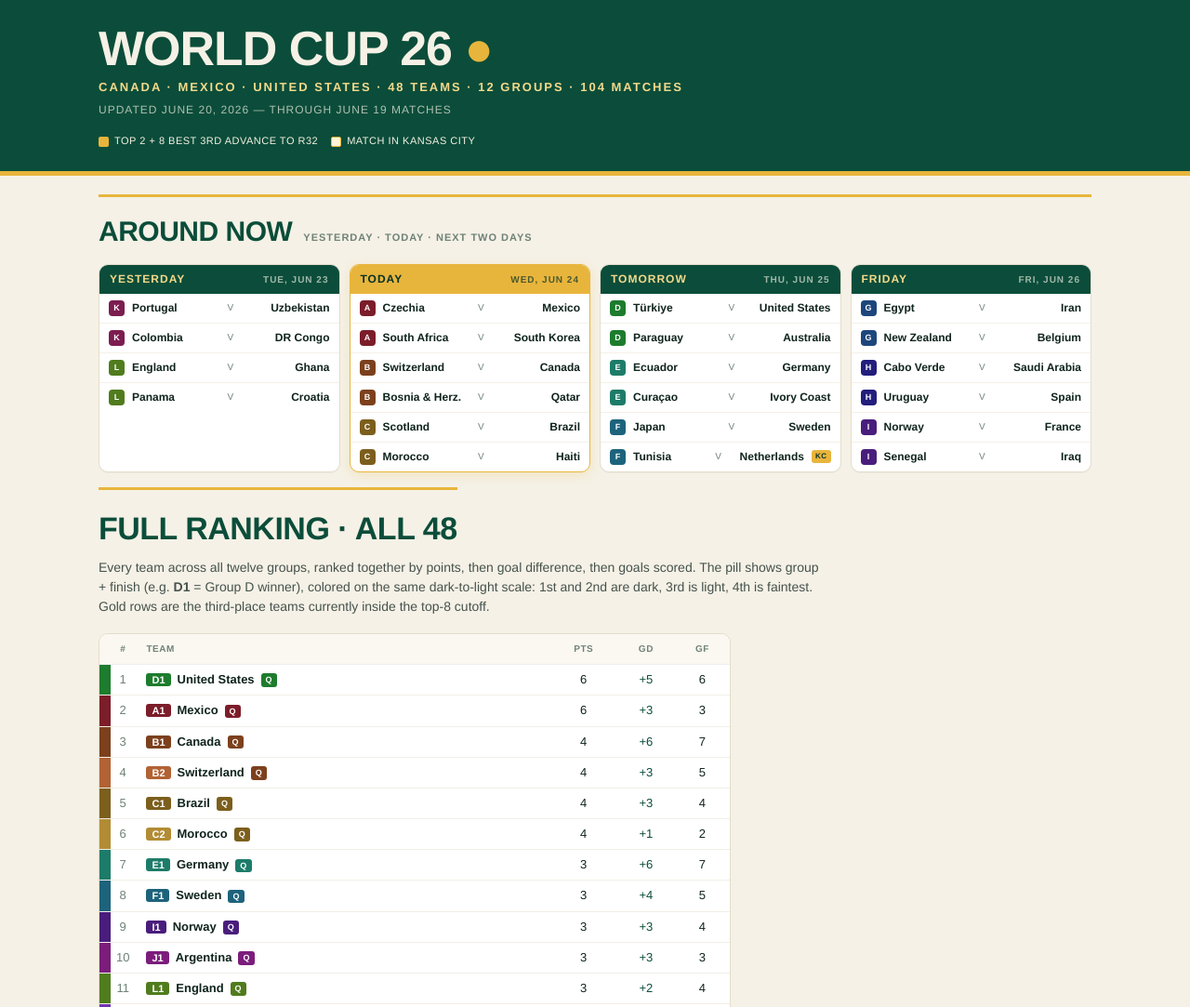
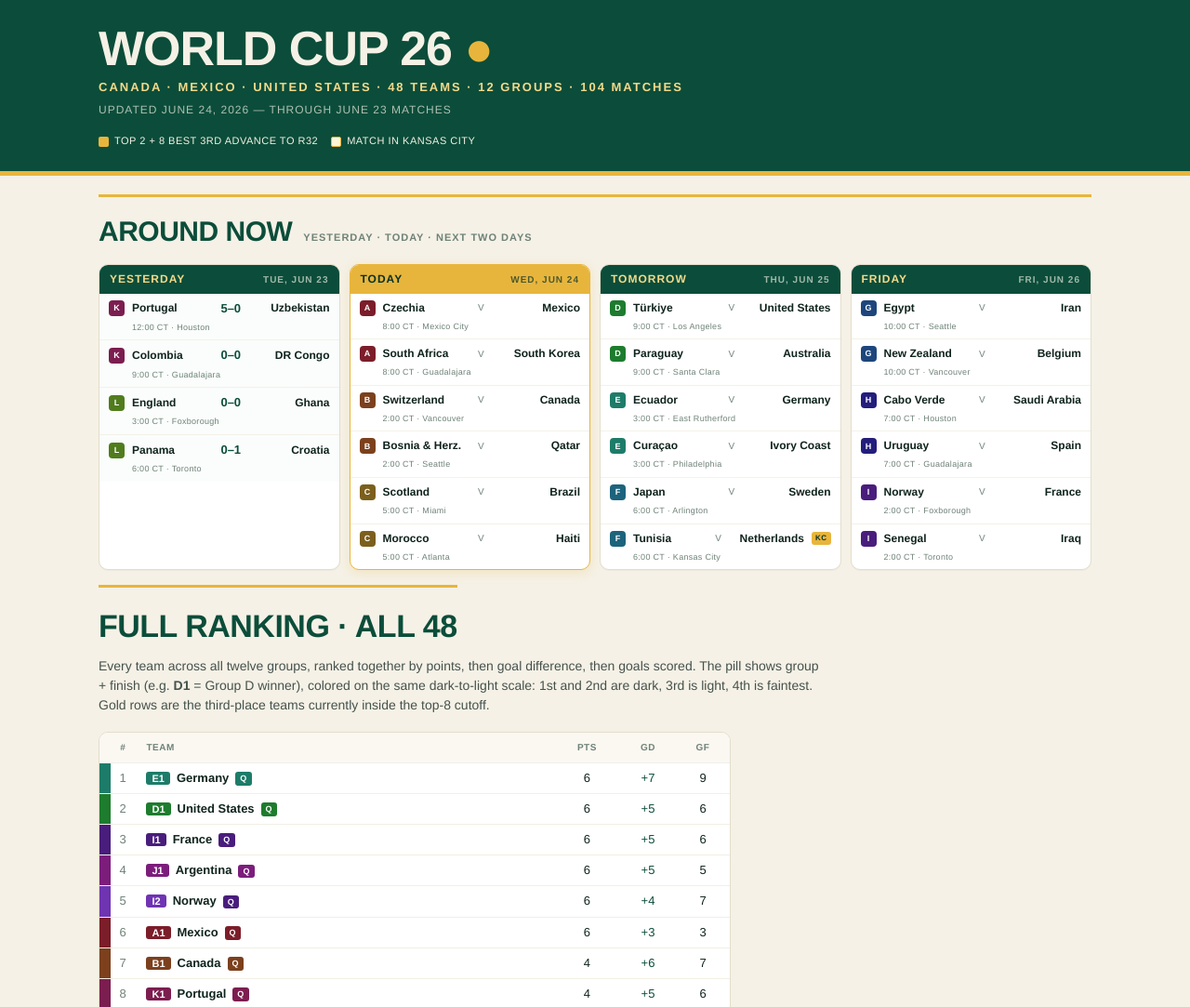
Before and after one commit to taylorandrews/portal, a website with bundled scripts: page public/world-cup-26/live-tracker/index.html in a window 1280 px wide. Shown: the top 1083 px of the page at 93% size. Built offline with nearby package versions, Linux system fonts and the light colour scheme.

Commit message:
World Cup: results through June 23

```diff
--- a/public/world-cup-26/live-tracker/src/css/styles.css
+++ b/public/world-cup-26/live-tracker/src/css/styles.css
@@ -76,7 +76,8 @@
   .up-day.today{border-color:var(--gold);box-shadow:0 3px 12px rgba(232,181,60,.22)}
   .up-day.today .up-day-h{background:var(--gold);color:var(--green-deep)}
   .up-day.today .up-day-h .date{color:var(--green-deep);opacity:.7}
-  .up-m{display:flex;align-items:center;gap:8px;padding:7px 10px;border-bottom:1px solid #f4f1e8}
+  .up-m{display:flex;align-items:center;gap:8px;padding:7px 10px;border-bottom:1px solid #f4f1e8;
+    flex-wrap:wrap}
   .up-m:last-child{border-bottom:none}
   .up-m.done{background:#fafdfb}
   .up-gp{flex:none;width:17px;height:17px;border-radius:4px;display:grid;place-items:center;
@@ -88,6 +89,8 @@
   .up-vs{flex:none;font-size:10px;text-transform:uppercase;letter-spacing:1px;color:var(--muted)}
   .up-kc{flex:none;font-size:8px;background:var(--gold);color:var(--green-deep);
     font-weight:800;border-radius:3px;padding:1px 4px;letter-spacing:.5px}
+  .up-meta{width:100%;font-size:9px;color:var(--muted);white-space:nowrap;letter-spacing:.3px;
+    padding-left:25px;margin-top:-3px}
   .up-empty{padding:14px;color:var(--muted);font-size:13px;background:#fff;
     border:1px solid #e3ddcc;border-radius:10px}
   .grid{
--- a/public/world-cup-26/live-tracker/src/data/fixtures.js
+++ b/public/world-cup-26/live-tracker/src/data/fixtures.js
@@ -3,104 +3,106 @@
    For each match, add  score:[home,away]  once it's played.
    Leave score out (or null) for a fixture not yet played.
    kc:true  marks a Kansas City (Arrowhead) match.
+   t:"H:MM"  kick-off time in Central Time.
+   v:"City"  venue city / short location.
    ============================================================ */
-export const AS_OF = "Updated June 20, 2026 — through June 19 matches";
+export const AS_OF = "Updated June 24, 2026 — through June 23 matches";
 
 export const DATA = [
  {g:"A", teams:{MEX:"Mexico", RSA:"South Africa", KOR:"South Korea", CZE:"Czechia"}, matches:[
-   {md:"Jun 11", h:"MEX", a:"RSA", score:[2,0]},
-   {md:"Jun 11", h:"KOR", a:"CZE", score:[2,1]},
-   {md:"Jun 18", h:"CZE", a:"RSA", score:[1,1]},
-   {md:"Jun 18", h:"MEX", a:"KOR", score:[1,0]},
-   {md:"Jun 24", h:"CZE", a:"MEX"},
-   {md:"Jun 24", h:"RSA", a:"KOR"},
+   {md:"Jun 11", h:"MEX", a:"RSA", score:[2,0], t:"2:00", v:"Mexico City"},
+   {md:"Jun 11", h:"KOR", a:"CZE", score:[2,1], t:"9:00", v:"Guadalajara"},
+   {md:"Jun 18", h:"CZE", a:"RSA", score:[1,1], t:"11am", v:"Atlanta"},
+   {md:"Jun 18", h:"MEX", a:"KOR", score:[1,0], t:"8:00", v:"Guadalajara"},
+   {md:"Jun 24", h:"CZE", a:"MEX", t:"8:00", v:"Mexico City"},
+   {md:"Jun 24", h:"RSA", a:"KOR", t:"8:00", v:"Guadalajara"},
  ]},
  {g:"B", teams:{CAN:"Canada", BIH:"Bosnia & Herz.", QAT:"Qatar", SUI:"Switzerland"}, matches:[
-   {md:"Jun 12", h:"CAN", a:"BIH", score:[1,1]},
-   {md:"Jun 13", h:"QAT", a:"SUI", score:[1,1]},
-   {md:"Jun 18", h:"SUI", a:"BIH", score:[4,1]},
-   {md:"Jun 18", h:"CAN", a:"QAT", score:[6,0]},
-   {md:"Jun 24", h:"SUI", a:"CAN"},
-   {md:"Jun 24", h:"BIH", a:"QAT"},
+   {md:"Jun 12", h:"CAN", a:"BIH", score:[1,1], t:"2:00", v:"Toronto"},
+   {md:"Jun 13", h:"QAT", a:"SUI", score:[1,1], t:"2:00", v:"Santa Clara"},
+   {md:"Jun 18", h:"SUI", a:"BIH", score:[4,1], t:"2:00", v:"Los Angeles"},
+   {md:"Jun 18", h:"CAN", a:"QAT", score:[6,0], t:"5:00", v:"Vancouver"},
+   {md:"Jun 24", h:"SUI", a:"CAN", t:"2:00", v:"Vancouver"},
+   {md:"Jun 24", h:"BIH", a:"QAT", t:"2:00", v:"Seattle"},
  ]},
  {g:"C", teams:{BRA:"Brazil", MAR:"Morocco", HAI:"Haiti", SCO:"Scotland"}, matches:[
-   {md:"Jun 13", h:"BRA", a:"MAR", score:[1,1]},
-   {md:"Jun 13", h:"SCO", a:"HAI", score:[1,0]},
-   {md:"Jun 19", h:"SCO", a:"MAR", score:[0,1]},
-   {md:"Jun 19", h:"BRA", a:"HAI", score:[3,0]},
-   {md:"Jun 24", h:"SCO", a:"BRA"},
-   {md:"Jun 24", h:"MAR", a:"HAI"},
+   {md:"Jun 13", h:"BRA", a:"MAR", score:[1,1], t:"5:00", v:"East Rutherford"},
+   {md:"Jun 13", h:"SCO", a:"HAI", score:[1,0], t:"8:00", v:"Foxborough"},
+   {md:"Jun 19", h:"SCO", a:"MAR", score:[0,1], t:"5:00", v:"Foxborough"},
+   {md:"Jun 19", h:"BRA", a:"HAI", score:[3,0], t:"7:30", v:"Philadelphia"},
+   {md:"Jun 24", h:"SCO", a:"BRA", t:"5:00", v:"Miami"},
+   {md:"Jun 24", h:"MAR", a:"HAI", t:"5:00", v:"Atlanta"},
  ]},
  {g:"D", teams:{USA:"United States", PAR:"Paraguay", AUS:"Australia", TUR:"Türkiye"}, tag:"USA's group", matches:[
-   {md:"Jun 12", h:"USA", a:"PAR", score:[4,1]},
-   {md:"Jun 13", h:"AUS", a:"TUR", score:[2,0]},
-   {md:"Jun 19", h:"USA", a:"AUS", score:[2,0]},
-   {md:"Jun 19", h:"TUR", a:"PAR", score:[0,1]},
-   {md:"Jun 25", h:"TUR", a:"USA"},
-   {md:"Jun 25", h:"PAR", a:"AUS"},
+   {md:"Jun 12", h:"USA", a:"PAR", score:[4,1], t:"8:00", v:"Los Angeles"},
+   {md:"Jun 13", h:"AUS", a:"TUR", score:[2,0], t:"8:00", v:"Vancouver"},
+   {md:"Jun 19", h:"USA", a:"AUS", score:[2,0], t:"2:00", v:"Seattle"},
+   {md:"Jun 19", h:"TUR", a:"PAR", score:[0,1], t:"8:00", v:"Santa Clara"},
+   {md:"Jun 25", h:"TUR", a:"USA", t:"9:00", v:"Los Angeles"},
+   {md:"Jun 25", h:"PAR", a:"AUS", t:"9:00", v:"Santa Clara"},
  ]},
  {g:"E", teams:{GER:"Germany", CUW:"Curaçao", CIV:"Ivory Coast", ECU:"Ecuador"}, kcNote:"1× in KC", matches:[
-   {md:"Jun 14", h:"GER", a:"CUW", score:[7,1]},
-   {md:"Jun 14", h:"CIV", a:"ECU", score:[1,0]},
-   {md:"Jun 20", h:"GER", a:"CIV"},
-   {md:"Jun 20", h:"ECU", a:"CUW", kc:true},
-   {md:"Jun 25", h:"ECU", a:"GER"},
-   {md:"Jun 25", h:"CUW", a:"CIV"},
+   {md:"Jun 14", h:"GER", a:"CUW", score:[7,1], t:"12:00", v:"Houston"},
+   {md:"Jun 14", h:"CIV", a:"ECU", score:[1,0], t:"6:00", v:"Philadelphia"},
+   {md:"Jun 20", h:"GER", a:"CIV", score:[2,1], t:"3:00", v:"Toronto"},
+   {md:"Jun 20", h:"ECU", a:"CUW", score:[0,0], kc:true, t:"7:00", v:"Kansas City"},
+   {md:"Jun 25", h:"ECU", a:"GER", t:"3:00", v:"East Rutherford"},
+   {md:"Jun 25", h:"CUW", a:"CIV", t:"3:00", v:"Philadelphia"},
  ]},
  {g:"F", teams:{NED:"Netherlands", JPN:"Japan", SWE:"Sweden", TUN:"Tunisia"}, kcNote:"1× in KC", matches:[
-   {md:"Jun 14", h:"NED", a:"JPN", score:[2,2]},
-   {md:"Jun 14", h:"SWE", a:"TUN", score:[5,1]},
-   {md:"Jun 20", h:"NED", a:"SWE"},
-   {md:"Jun 20", h:"TUN", a:"JPN"},
-   {md:"Jun 25", h:"JPN", a:"SWE"},
-   {md:"Jun 25", h:"TUN", a:"NED", kc:true},
+   {md:"Jun 14", h:"NED", a:"JPN", score:[2,2], t:"2:00", v:"Arlington"},
+   {md:"Jun 14", h:"SWE", a:"TUN", score:[5,1], t:"9:00", v:"Monterrey"},
+   {md:"Jun 20", h:"NED", a:"SWE", score:[5,1], t:"12:00", v:"Houston"},
+   {md:"Jun 20", h:"TUN", a:"JPN", score:[0,4], t:"9:00", v:"Monterrey"},
+   {md:"Jun 25", h:"JPN", a:"SWE", t:"6:00", v:"Arlington"},
+   {md:"Jun 25", h:"TUN", a:"NED", kc:true, t:"6:00", v:"Kansas City"},
  ]},
  {g:"G", teams:{BEL:"Belgium", EGY:"Egypt", IRN:"Iran", NZL:"New Zealand"}, matches:[
-   {md:"Jun 15", h:"BEL", a:"EGY", score:[1,1]},
-   {md:"Jun 15", h:"IRN", a:"NZL", score:[2,2]},
-   {md:"Jun 21", h:"BEL", a:"IRN"},
-   {md:"Jun 21", h:"NZL", a:"EGY"},
-   {md:"Jun 26", h:"EGY", a:"IRN"},
-   {md:"Jun 26", h:"NZL", a:"BEL"},
+   {md:"Jun 15", h:"BEL", a:"EGY", score:[1,1], t:"2:00", v:"Seattle"},
+   {md:"Jun 15", h:"IRN", a:"NZL", score:[2,2], t:"8:00", v:"Los Angeles"},
+   {md:"Jun 21", h:"BEL", a:"IRN", score:[0,0], t:"2:00", v:"Los Angeles"},
+   {md:"Jun 21", h:"NZL", a:"EGY", score:[1,3], t:"8:00", v:"Vancouver"},
+   {md:"Jun 26", h:"EGY", a:"IRN", t:"10:00", v:"Seattle"},
+   {md:"Jun 26", h:"NZL", a:"BEL", t:"10:00", v:"Vancouver"},
  ]},
  {g:"H", teams:{ESP:"Spain", CPV:"Cabo Verde", KSA:"Saudi Arabia", URU:"Uruguay"}, matches:[
-   {md:"Jun 15", h:"ESP", a:"CPV", score:[0,0]},
-   {md:"Jun 15", h:"KSA", a:"URU", score:[1,1]},
-   {md:"Jun 21", h:"ESP", a:"KSA"},
-   {md:"Jun 21", h:"URU", a:"CPV"},
-   {md:"Jun 26", h:"CPV", a:"KSA"},
-   {md:"Jun 26", h:"URU", a:"ESP"},
+   {md:"Jun 15", h:"ESP", a:"CPV", score:[0,0], t:"11am", v:"Atlanta"},
+   {md:"Jun 15", h:"KSA", a:"URU", score:[1,1], t:"5:00", v:"Miami"},
+   {md:"Jun 21", h:"ESP", a:"KSA", score:[4,0], t:"11am", v:"Atlanta"},
+   {md:"Jun 21", h:"URU", a:"CPV", score:[2,2], t:"5:00", v:"Miami"},
+   {md:"Jun 26", h:"CPV", a:"KSA", t:"7:00", v:"Houston"},
+   {md:"Jun 26", h:"URU", a:"ESP", t:"7:00", v:"Guadalajara"},
  ]},
  {g:"I", teams:{FRA:"France", SEN:"Senegal", IRQ:"Iraq", NOR:"Norway"}, matches:[
-   {md:"Jun 16", h:"FRA", a:"SEN", score:[3,1]},
-   {md:"Jun 16", h:"NOR", a:"IRQ", score:[4,1]},
-   {md:"Jun 22", h:"FRA", a:"IRQ"},
-   {md:"Jun 22", h:"NOR", a:"SEN"},
-   {md:"Jun 26", h:"NOR", a:"FRA"},
-   {md:"Jun 26", h:"SEN", a:"IRQ"},
+   {md:"Jun 16", h:"FRA", a:"SEN", score:[3,1], t:"2:00", v:"East Rutherford"},
+   {md:"Jun 16", h:"NOR", a:"IRQ", score:[4,1], t:"5:00", v:"Foxborough"},
+   {md:"Jun 22", h:"FRA", a:"IRQ", score:[3,0], t:"4:00", v:"Philadelphia"},
+   {md:"Jun 22", h:"NOR", a:"SEN", score:[3,2], t:"7:00", v:"East Rutherford"},
+   {md:"Jun 26", h:"NOR", a:"FRA", t:"2:00", v:"Foxborough"},
+   {md:"Jun 26", h:"SEN", a:"IRQ", t:"2:00", v:"Toronto"},
  ]},
  {g:"J", teams:{ARG:"Argentina", ALG:"Algeria", AUT:"Austria", JOR:"Jordan"}, kcNote:"2× in KC", matches:[
-   {md:"Jun 16", h:"ARG", a:"ALG", score:[3,0], kc:true},
-   {md:"Jun 17", h:"AUT", a:"JOR", score:[3,1]},
-   {md:"Jun 22", h:"ARG", a:"AUT"},
-   {md:"Jun 22", h:"JOR", a:"ALG"},
-   {md:"Jun 27", h:"ALG", a:"AUT", kc:true},
-   {md:"Jun 27", h:"JOR", a:"ARG"},
+   {md:"Jun 16", h:"ARG", a:"ALG", score:[3,0], kc:true, t:"8:00", v:"Kansas City"},
+   {md:"Jun 17", h:"AUT", a:"JOR", score:[3,1], t:"11:00", v:"Santa Clara"},
+   {md:"Jun 22", h:"ARG", a:"AUT", score:[2,0], t:"12:00", v:"Arlington"},
+   {md:"Jun 22", h:"JOR", a:"ALG", score:[1,0], t:"10:00", v:"Santa Clara"},
+   {md:"Jun 27", h:"ALG", a:"AUT", kc:true, t:"9:00", v:"Kansas City"},
+   {md:"Jun 27", h:"JOR", a:"ARG", t:"9:00", v:"Arlington"},
  ]},
  {g:"K", teams:{POR:"Portugal", COD:"DR Congo", UZB:"Uzbekistan", COL:"Colombia"}, matches:[
-   {md:"Jun 17", h:"POR", a:"COD", score:[1,1]},
-   {md:"Jun 17", h:"COL", a:"UZB", score:[3,1]},
-   {md:"Jun 23", h:"POR", a:"UZB"},
-   {md:"Jun 23", h:"COL", a:"COD"},
-   {md:"Jun 27", h:"COL", a:"POR"},
-   {md:"Jun 27", h:"COD", a:"UZB"},
+   {md:"Jun 17", h:"POR", a:"COD", score:[1,1], t:"12:00", v:"Houston"},
+   {md:"Jun 17", h:"COL", a:"UZB", score:[3,1], t:"8:00", v:"Mexico City"},
+   {md:"Jun 23", h:"POR", a:"UZB", score:[5,0], t:"12:00", v:"Houston"},
+   {md:"Jun 23", h:"COL", a:"COD", score:[0,0], t:"9:00", v:"Guadalajara"},
+   {md:"Jun 27", h:"COL", a:"POR", t:"6:30", v:"Miami"},
+   {md:"Jun 27", h:"COD", a:"UZB", t:"6:30", v:"Atlanta"},
  ]},
  {g:"L", teams:{ENG:"England", CRO:"Croatia", GHA:"Ghana", PAN:"Panama"}, tag:"England's group", matches:[
-   {md:"Jun 17", h:"ENG", a:"CRO", score:[4,2]},
-   {md:"Jun 17", h:"GHA", a:"PAN", score:[1,0]},
-   {md:"Jun 23", h:"ENG", a:"GHA"},
-   {md:"Jun 23", h:"PAN", a:"CRO"},
-   {md:"Jun 27", h:"PAN", a:"ENG"},
-   {md:"Jun 27", h:"CRO", a:"GHA"},
+   {md:"Jun 17", h:"ENG", a:"CRO", score:[4,2], t:"3:00", v:"Arlington"},
+   {md:"Jun 17", h:"GHA", a:"PAN", score:[1,0], t:"6:00", v:"Toronto"},
+   {md:"Jun 23", h:"ENG", a:"GHA", score:[0,0], t:"3:00", v:"Foxborough"},
+   {md:"Jun 23", h:"PAN", a:"CRO", score:[0,1], t:"6:00", v:"Toronto"},
+   {md:"Jun 27", h:"PAN", a:"ENG", t:"4:00", v:"East Rutherford"},
+   {md:"Jun 27", h:"CRO", a:"GHA", t:"4:00", v:"Philadelphia"},
  ]},
 ];
--- a/public/world-cup-26/live-tracker/src/js/upcoming.js
+++ b/public/world-cup-26/live-tracker/src/js/upcoming.js
@@ -34,7 +34,8 @@ function flattenMatches(){
     const d = parseMd(m.md);
     all.push({
       d, key: dayKey(d), g: g.g, hn: g.teams[m.h], an: g.teams[m.a],
-      h: m.h, a: m.a, score: m.score, kc: m.kc, md: m.md
+      h: m.h, a: m.a, score: m.score, kc: m.kc, md: m.md,
+      t: m.t, v: m.v
     });
   }));
   return all;
@@ -46,12 +47,18 @@ function matchRow(m){
     ? `<span class="up-sc">${m.score[0]}–${m.score[1]}</span>`
     : `<span class="up-vs">v</span>`;
   const done = m.score ? ' done' : '';
+  const meta = [];
+  if(m.t) meta.push(m.t + ' CT');
+  if(m.v) meta.push(m.v);
+  const metaHtml = meta.length
+    ? `<span class="up-meta">${meta.join(' · ')}</span>`
+    : '';
   return `<div class="up-m${done}">
     <span class="up-gp" style="background:var(--g${m.g}0)">${m.g}</span>
     <span class="up-teams">
       <span class="up-tn">${m.hn}</span>${mid}<span class="up-tn">${m.an}</span>
     </span>
-    ${kc}
+    ${kc}${metaHtml}
   </div>`;
 }
 
```
